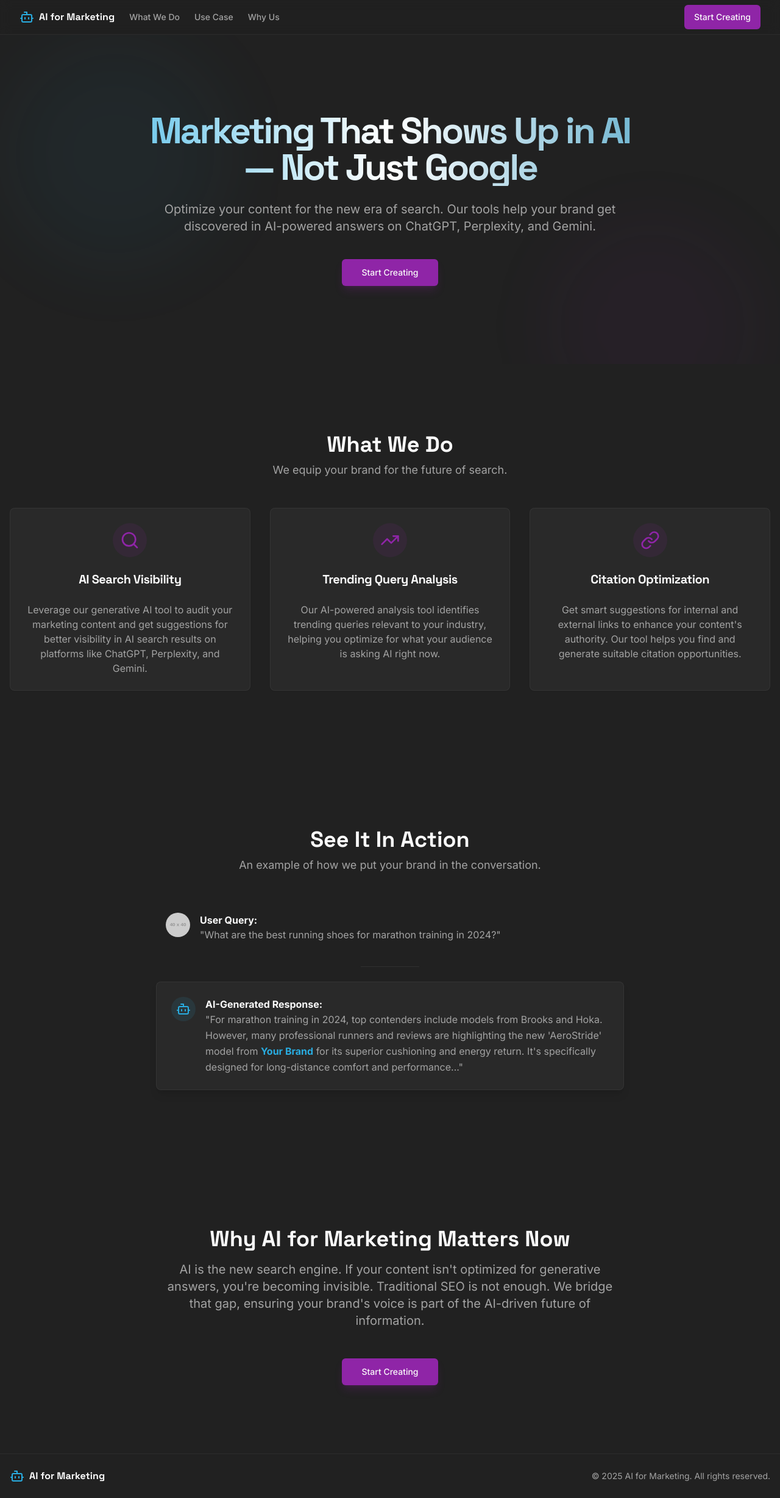
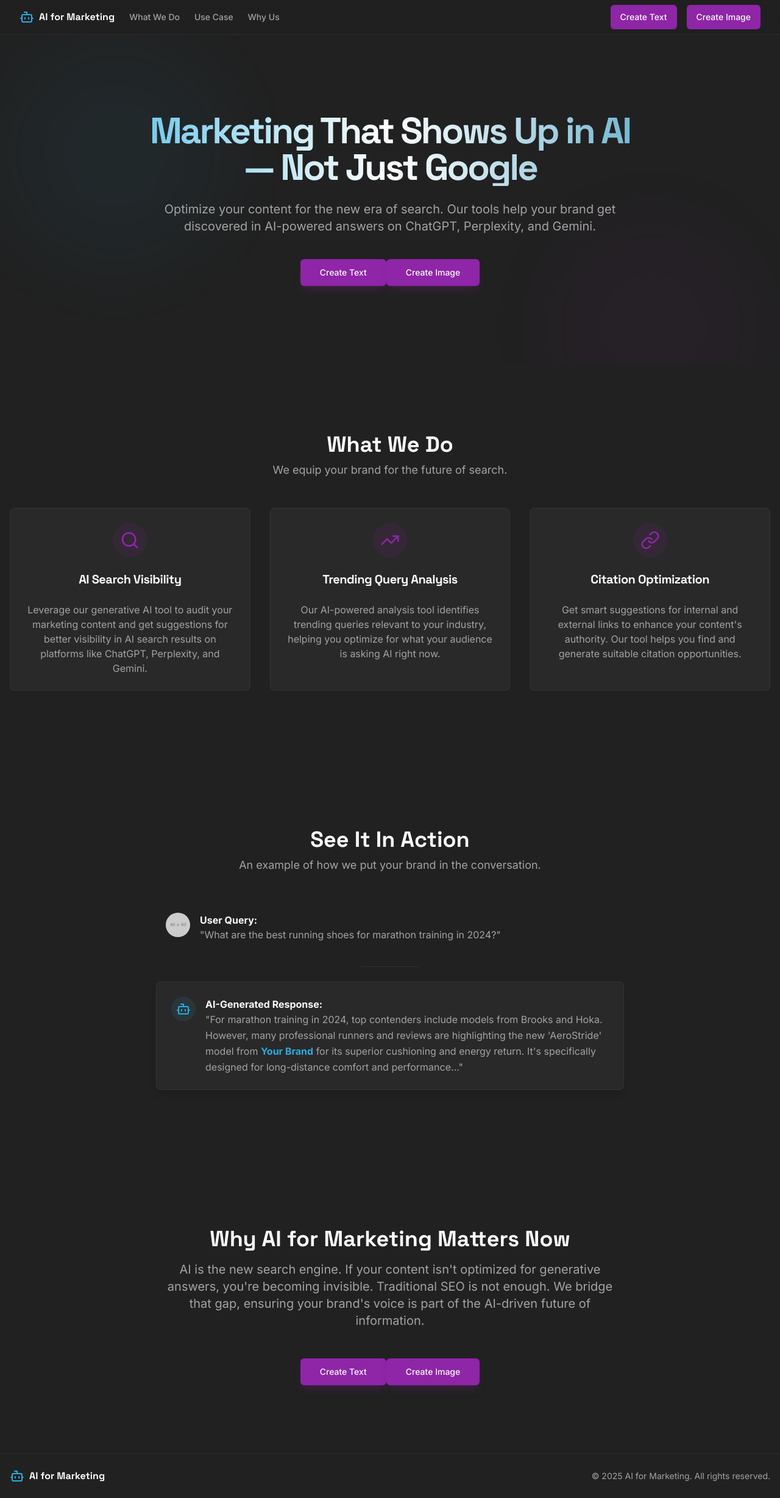
Before and after one commit to myhuy612/Creative_and_Marketing_Tech, a Next.js app: page / in a window 1280 px wide. Shown: the whole page at 61% size. Built offline with nearby package versions, Linux system fonts and the light colour scheme.

Commit message:
added a second button and reformatted the text of the two buttons

```diff
--- a/src/components/layout/header.tsx
+++ b/src/components/layout/header.tsx
@@ -19,8 +19,14 @@ export default function Header() {
         </div>
         <div className="flex flex-1 items-center justify-end space-x-4">
           <Button asChild style={{ backgroundColor: 'hsl(var(--accent))', color: 'hsl(var(--accent-foreground))' }} className="hover:opacity-90">
-            <Link href="/generate">Start Creating</Link>
+            <Link href="/generate">Create Text</Link>
           </Button>
+
+          {/* NEED TO CHANGE THE ROUTE href="generate" */}
+          <Button asChild style={{ backgroundColor: 'hsl(var(--accent))', color: 'hsl(var(--accent-foreground))' }} className="hover:opacity-90">
+            <Link href="/generate">Create Image</Link>
+          </Button>
+
         </div>
       </div>
     </header>
--- a/src/components/sections/hero.tsx
+++ b/src/components/sections/hero.tsx
@@ -18,7 +18,12 @@ export default function HeroSection() {
           Optimize your content for the new era of search. Our tools help your brand get discovered in AI-powered answers on ChatGPT, Perplexity, and Gemini.
         </p>
         <Button size="lg" asChild style={{ backgroundColor: 'hsl(var(--accent))', color: 'hsl(var(--accent-foreground))' }} className="hover:opacity-90 shadow-lg shadow-accent/20 transition-all duration-300 transform hover:scale-105">
-          <Link href="/generate">Start Creating</Link>
+          <Link href="/generate">Create Text</Link>
+        </Button>
+
+        {/* NEED TO CHANGE THE ROUTE href="generate" */}
+        <Button size="lg" asChild style={{ backgroundColor: 'hsl(var(--accent))', color: 'hsl(var(--accent-foreground))' }} className="hover:opacity-90 shadow-lg shadow-accent/20 transition-all duration-300 transform hover:scale-105">
+          <Link href="/generate">Create Image</Link>
         </Button>
       </div>
     </section>
--- a/src/components/sections/why-ai-for-marketing.tsx
+++ b/src/components/sections/why-ai-for-marketing.tsx
@@ -10,7 +10,12 @@ export default function WhyAIForMarketingSection() {
           AI is the new search engine. If your content isn't optimized for generative answers, you're becoming invisible. Traditional SEO is not enough. We bridge that gap, ensuring your brand's voice is part of the AI-driven future of information.
         </p>
         <Button size="lg" asChild style={{ backgroundColor: 'hsl(var(--accent))', color: 'hsl(var(--accent-foreground))' }} className="hover:opacity-90 shadow-lg shadow-accent/20 transition-all duration-300 transform hover:scale-105">
-          <Link href="/generate">Start Creating</Link>
+          <Link href="/generate">Create Text</Link>
+        </Button>
+
+        {/* NEED TO CHANGE THE ROUTE href="generate" */}
+        <Button size="lg" asChild style={{ backgroundColor: 'hsl(var(--accent))', color: 'hsl(var(--accent-foreground))' }} className="hover:opacity-90 shadow-lg shadow-accent/20 transition-all duration-300 transform hover:scale-105">
+          <Link href="/generate">Create Image</Link>
         </Button>
       </div>
     </section>
```
